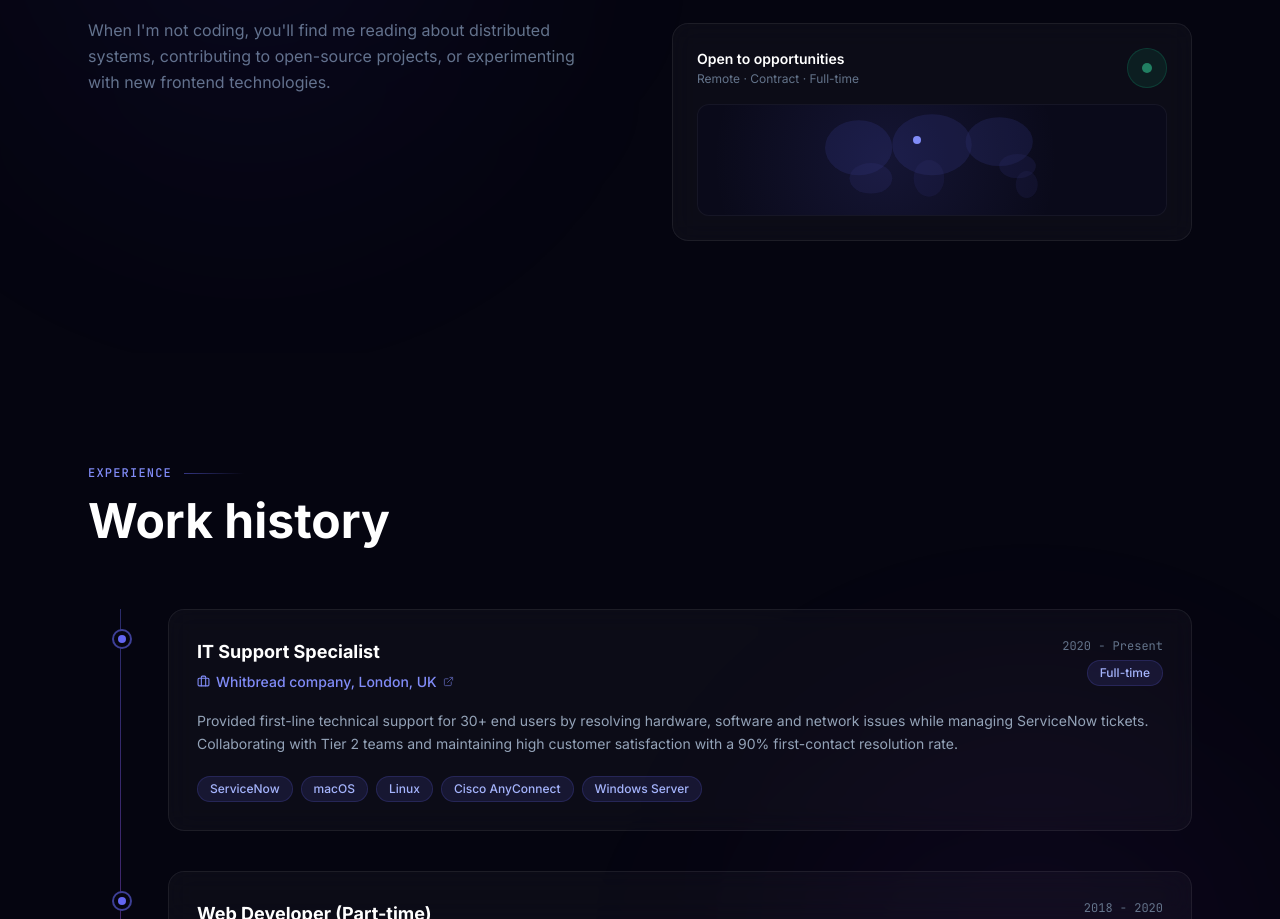
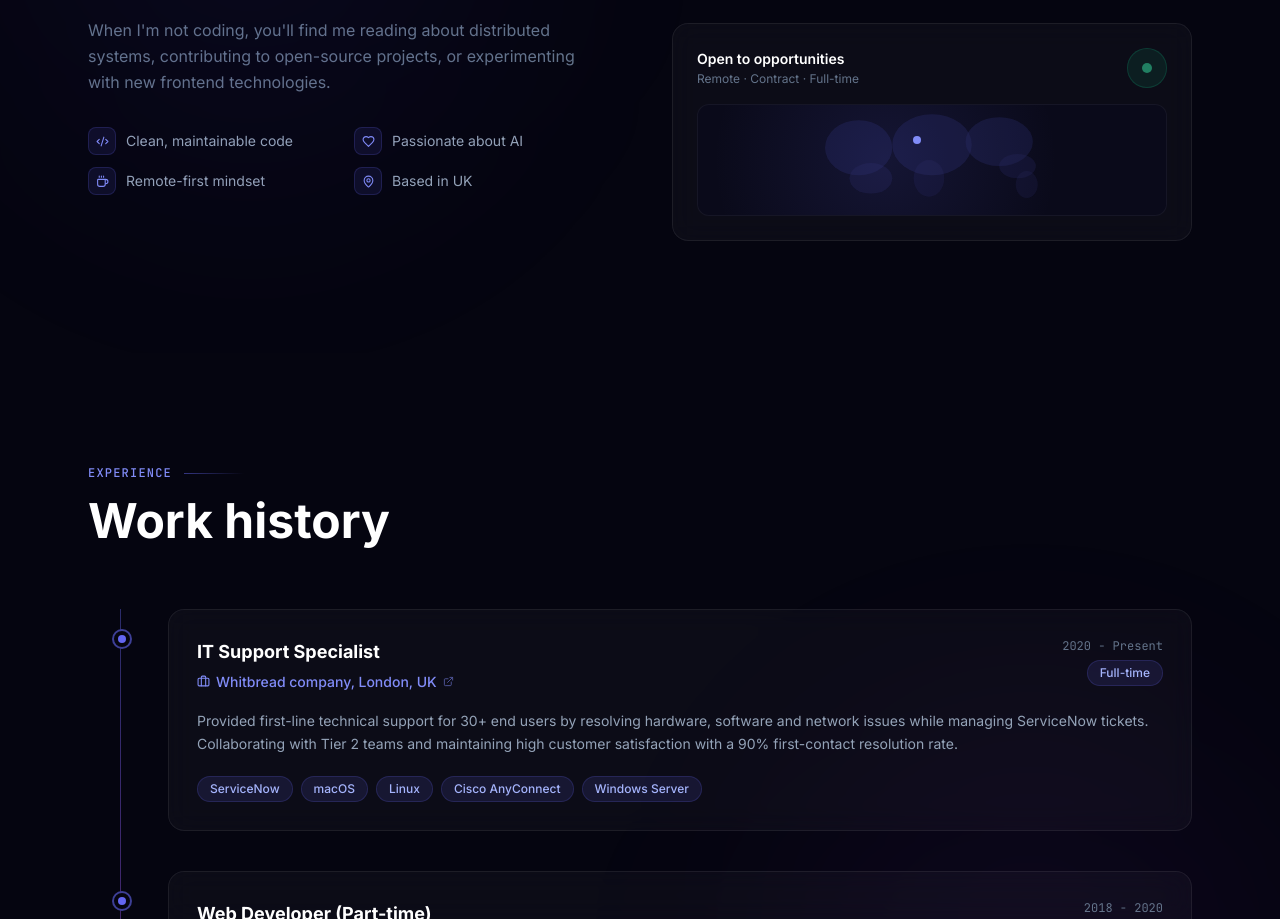
Before and after one commit to Rainez7/Rainer_portfolio, a Next.js app: page / in a window 1280 px wide. Shown: the part 1277-2196 px from the top of the page. Built offline with nearby package versions, Linux system fonts and the light colour scheme.

Commit message:
Revert "Remove highlights list from About section"
This reverts commit ab9d2423cb694ee09e15e6ac77e10144c5a04bdb.

```diff
--- a/components/About.tsx
+++ b/components/About.tsx
@@ -106,6 +106,27 @@ export default function About() {
               experimenting with new frontend technologies.
             </motion.p>
 
+            {/* Highlights */}
+            <motion.ul
+              role="list"
+              initial="hidden"
+              animate={inView ? "visible" : "hidden"}
+              custom={5}
+              variants={fadeUp}
+              className="grid grid-cols-2 gap-3 pt-2"
+            >
+              {highlights.map(({ icon: Icon, text }) => (
+                <li
+                  key={text}
+                  className="flex items-center gap-2.5 text-sm text-slate-400"
+                >
+                  <div aria-hidden="true" className="w-7 h-7 rounded-lg bg-indigo-500/10 border border-indigo-500/20 flex items-center justify-center shrink-0">
+                    <Icon size={13} className="text-indigo-400" />
+                  </div>
+                  {text}
+                </li>
+              ))}
+            </motion.ul>
           </div>
 
           {/* Right — stats + globe visual */}
```
